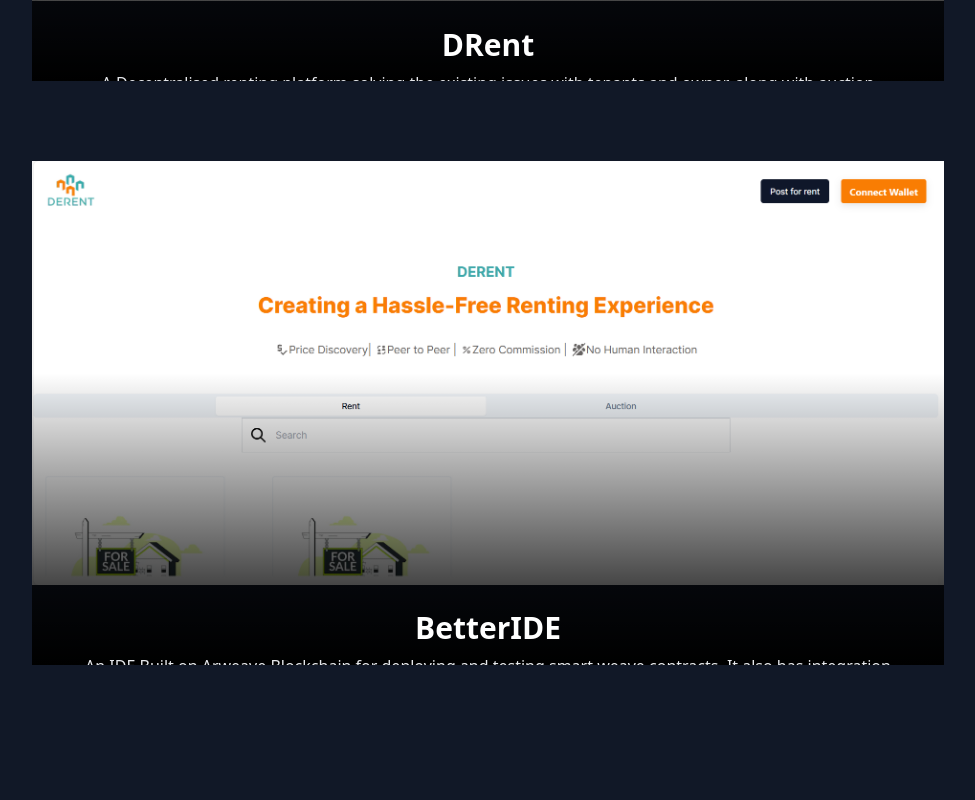
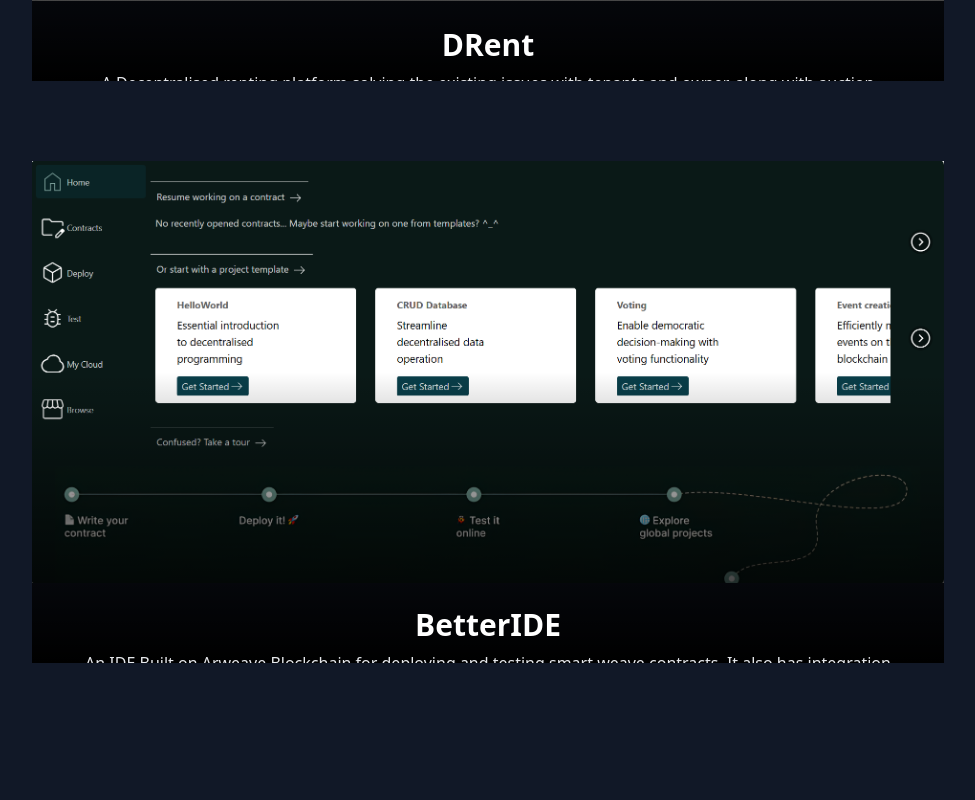
Before and after one commit to Adithya2310/My_Portfolio, a Next.js app: page / in a window 1280 px wide. Shown: the part 4600-5400 px from the top of the page, without its empty margins (152-1127 px from the left). Built offline with nearby package versions, Linux system fonts and the light colour scheme.

Commit message:
Added images

```diff
--- a/src/components/Portfolio.js
+++ b/src/components/Portfolio.js
@@ -5,6 +5,7 @@
 import pic3 from "../../public/portfolio2.png"
 import pic4 from "../../public/portfolio4.png"
 import pic5 from "../../public/portfolio5.png"
+import pic6 from "../../public/portfolio6.png"
 import PortfolioCard from './PortfolioCard'
 
 
@@ -62,7 +63,7 @@
                 description="An IDE Built on Arweave Blockchain for deploying and testing smart weave contracts. It also has integration with protocol land soo that you can easily store and access smart contracts developed by other developers. I built the entire front end for the application and also integration with protocol land."
                 codeLink="https://github.com/ankushKun/betterIDE"
                 liveLink="https://ankushkun.github.io/betterIDE/"
-                pic={pic5}
+                pic={pic6}
               />
             </div>
         </div>
```
Also changed, not shown: public/portfolio6.png (added).
